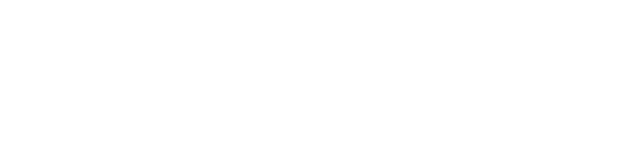
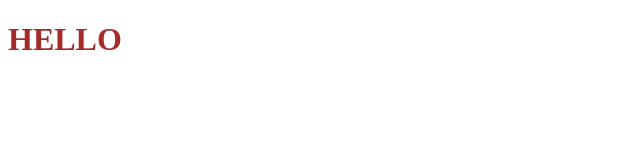
Before and after one commit to jonirenko/Web-tekniikat, a plain HTML site: page index.html in a window 1280 px wide. Shown: the whole page, without its empty margins (0-640 px from the left). Drawn offline with Linux system fonts and the light colour scheme.

Commit message:
Muutama perustiedosto tehty

```diff
--- a/css/style.css
+++ b/css/style.css
@@ -0,0 +1,4 @@
+h1 {
+    text-transform: uppercase;
+    color: brown;
+}
--- a/index.html
+++ b/index.html
@@ -4,9 +4,12 @@
     <meta charset="UTF-8">
     <meta http-equiv="X-UA-Compatible" content="IE=edge">
     <meta name="viewport" content="width=device-width, initial-scale=1.0">
+    <link rel="stylesheet" href="css/style.css">
     <title>Koe</title>
 </head>
 <body>
-    <h1></h1>
+    <h1>Hello</h1>
+
+    <script src="js/script.js"></script>
 </body>
 </html>
--- a/js/script.js
+++ b/js/script.js
@@ -0,0 +1 @@
+alert("Hello");
```
